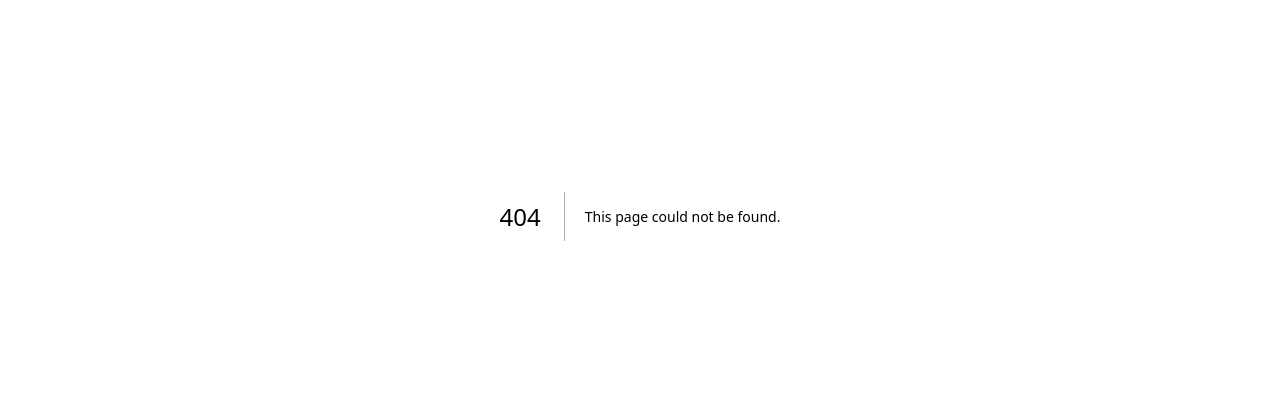
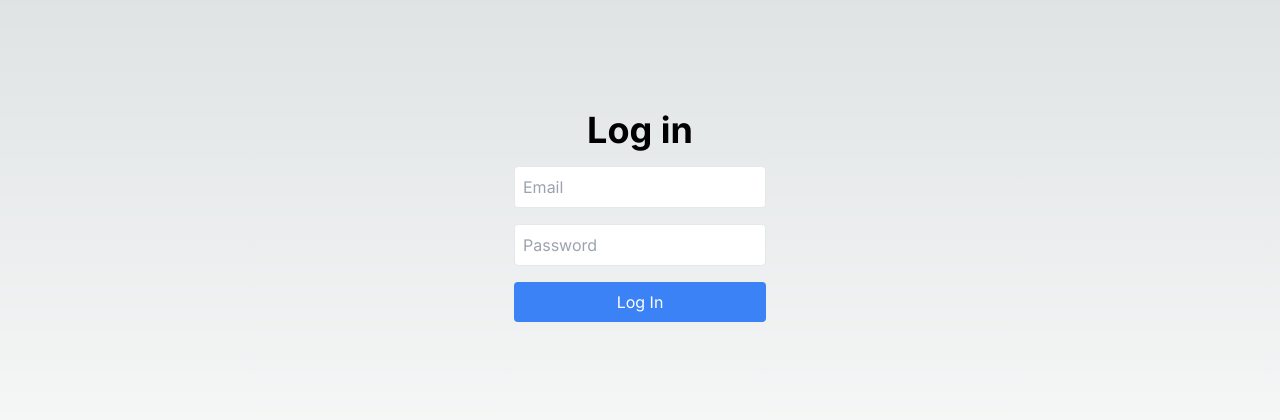
Before and after one commit to RynoCODE/Paste-bin-clone, a Next.js app: page /login in a window 1280 px wide. Before the commit this address had no page. Shown: the part 184-604 px from the top of the page. Built offline with nearby package versions, Linux system fonts and the light colour scheme.

Commit message:
code editor centered

```diff
--- a/package.json
+++ b/package.json
@@ -14,11 +14,12 @@
     "bcrypt": "^5.1.1",
     "bcryptjs": "^2.4.3",
     "mongoose": "^8.5.2",
-    "next": "14.2.5",
+    "next": "^14.2.5",
     "next-auth": "^4.24.7",
     "react": "^18",
     "react-dom": "^18",
     "react-email": "^2.1.6",
+    "react-router-dom": "^6.26.0",
     "resend": "^3.5.0",
     "zod": "^3.23.8"
   },
--- /dev/null
+++ b/src/app/login/page.tsx
@@ -0,0 +1,29 @@
+// app/login/page.tsx
+import React from "react";
+
+const Login: React.FC = () => {
+  return (
+    <div className="flex flex-col items-center justify-center h-screen">
+      <h1 className="text-4xl font-bold">Log in</h1>
+      <form className="flex flex-col space-y-4 mt-4">
+        <input
+          type="email"
+          placeholder="Email"
+          className="border p-2 rounded"
+          required
+        />
+        <input
+          type="password"
+          placeholder="Password"
+          className="border p-2 rounded"
+          required
+        />
+        <button type="submit" className="bg-blue-500 text-white p-2 rounded">
+          Log In
+        </button>
+      </form>
+    </div>
+  );
+};
+
+export default Login;
--- a/src/app/page.tsx
+++ b/src/app/page.tsx
@@ -1,10 +1,18 @@
-import Image from "next/image";
+"use client";
+import { useRouter } from "next/navigation";
 import CodeEditor from "@/Components/CodeEditor";
 import TimerButton from "@/Components/TimerButton";
+
 export default function Home() {
+  const router = useRouter();
+
+  const handleLoginClick = () => {
+    router.push("/login");
+  };
+
   return (
     <div>
-      <nav className="w-full flex justify-between items-center h-10 px-5 shadow">
+      <nav className="w-full flex justify-between items-center h-14 px-5 shadow">
         <h1>
           <img src="" alt="" />
           Logo
@@ -12,18 +20,17 @@ export default function Home() {
         <div className="flex justify-between items-center gap-4">
           <a href="">Home</a>
           <a href="">About</a>
-          <a href="">Constribute</a>
+          <a href="">Contribute</a>
         </div>
-        <button>Sign In</button>
+        <button onClick={handleLoginClick}>Sign In</button>
       </nav>
       <div className="Code-editor flex flex-col justify-center items-center w-full min-h-screen">
-        <h1 className="text-7xl ">
+        <h1 className="text-7xl">
           Welcome to{" "}
-          <span className="bg-gradient-to-r from-blue-600 via-green-500 to-indigo-400 text-transparent bg-clip-text font-bold ">
-            Paste Bin{" "}
+          <span className="bg-gradient-to-r from-blue-600 via-green-500 to-indigo-400 text-transparent bg-clip-text font-bold">
+            Paste Bin
           </span>
         </h1>
-
         <CodeEditor />
         <div className="btn flex gap-1">
           <button className="px-5 py-2 bg-red-500 rounded border-none mx-2">
```
Also changed, not shown: 1 other file (tests, documents, lock files or other folders).
